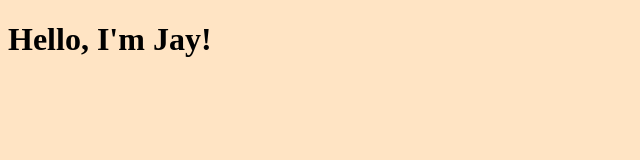
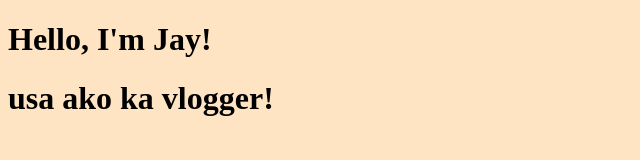
Before and after one commit to JayJumawan/html, a plain HTML site: page index.html in a window 1280 px wide. Shown: the whole page, without its empty margins (0-640 px from the left). Drawn offline with Linux system fonts and the light colour scheme.

Commit message:
Update index.html

```diff
--- a/index.html
+++ b/index.html
@@ -7,5 +7,6 @@
 </head>
 <body style="background-color: bisque;">
     <h1>Hello, I'm Jay!</h1>
+    <h1>usa ako ka vlogger!</h1>
 </body>
 </html>
```
